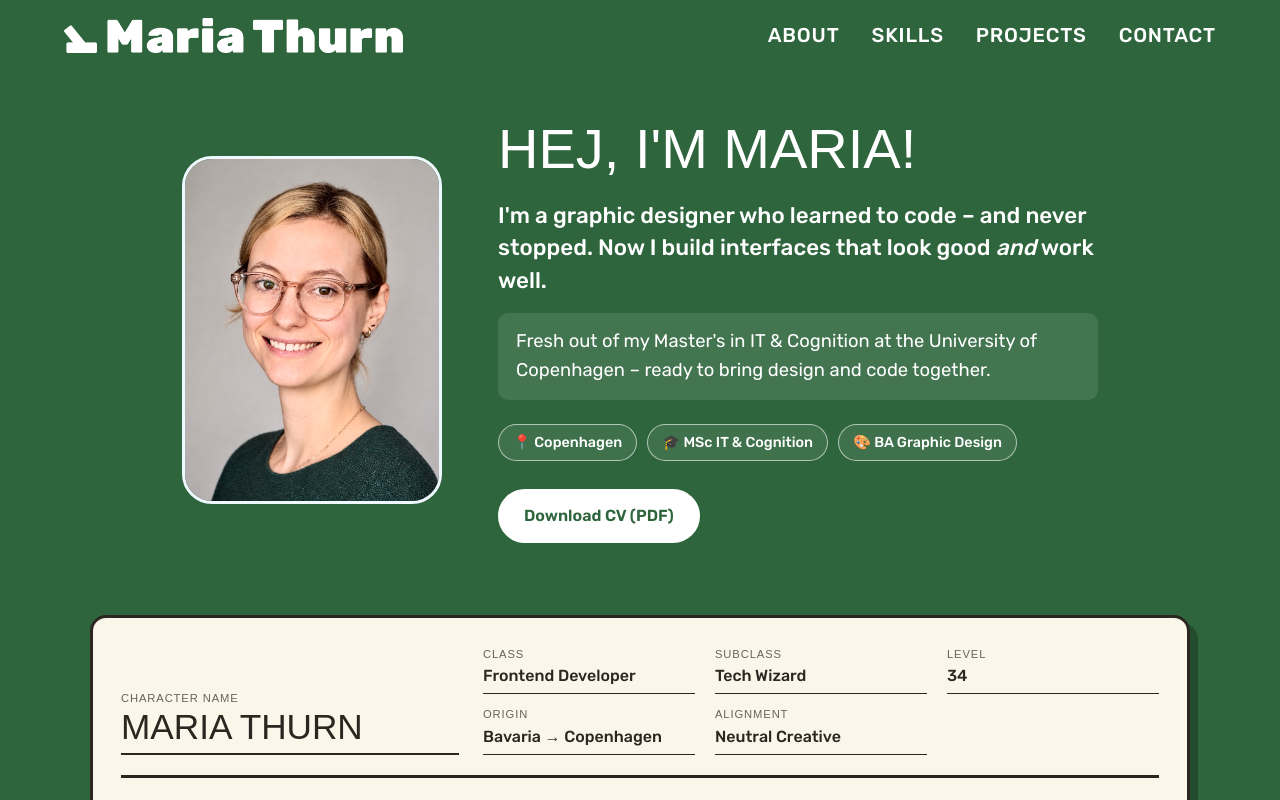
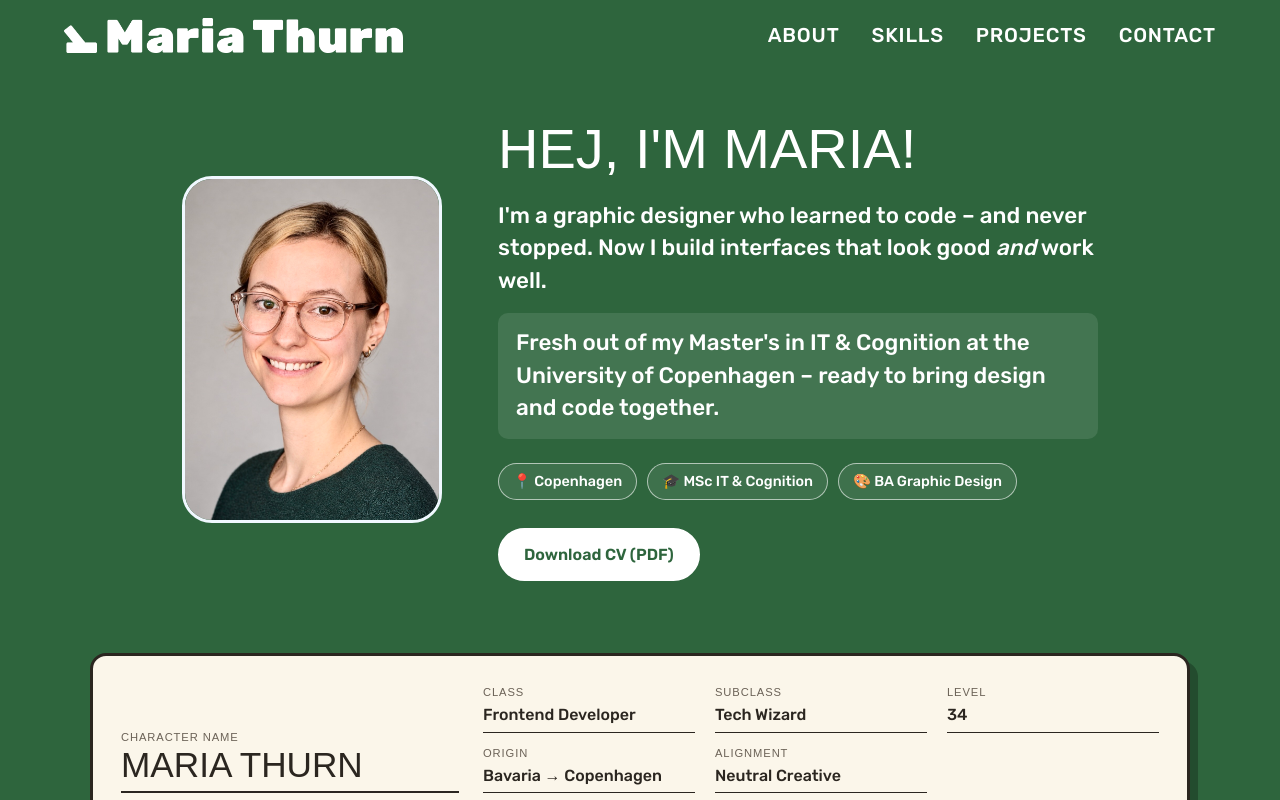
Before and after one commit to mariathurn/portfolio-website, a React (Vite) app: page / in a window 1280 px wide. Shown: the top 800 px of the page. Built offline with nearby package versions, Linux system fonts and the light colour scheme; a web font is replaced by a local one.

Commit message:
Match status callout text size to the lead paragraph
Co-Authored-By: Claude Opus 5.5 <noreply@anthropic.com>

```diff
--- a/src/components/About.tsx
+++ b/src/components/About.tsx
@@ -62,7 +62,7 @@ function About() {
             I'm a graphic designer who learned to code – and never stopped.
             Now I build interfaces that look good <em>and</em> work well.
           </p>
-          <p className="about-status">
+          <p className="about-lead about-status">
             Fresh out of my Master's in IT &amp; Cognition at the University of Copenhagen – ready to bring design and code together.
           </p>
 
```
